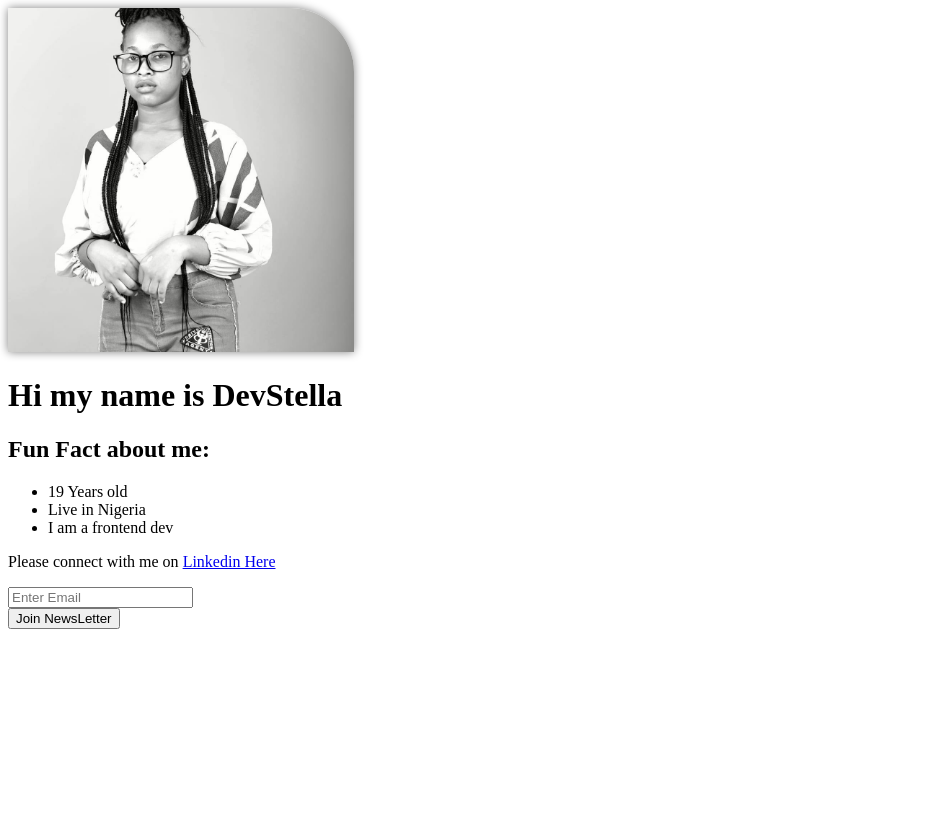
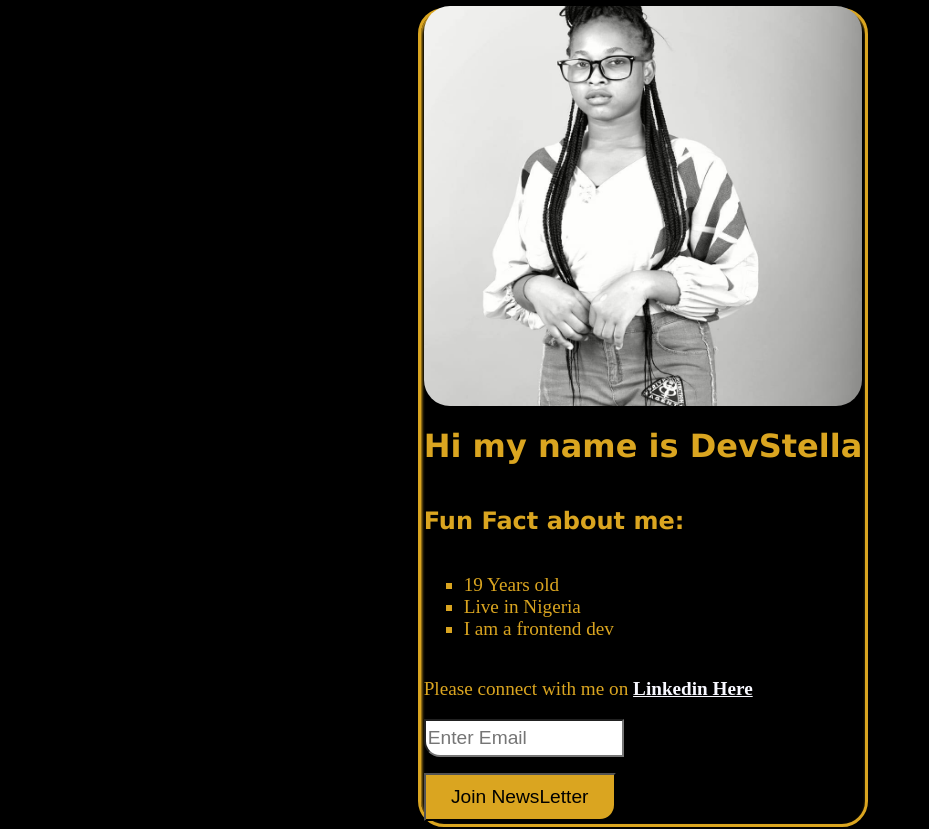
Before and after one commit to LadegbayeStella/myProfile, a plain HTML site: page index.html in a window 1280 px wide. Shown: the whole page, without its empty margins (0-929 px from the left). Before the commit the page ends 800 px from the top, so only its background shows below. Drawn offline with Linux system fonts and the light colour scheme.

Commit message:
adding styling to my page

```diff
--- a/css/style.css
+++ b/css/style.css
@@ -1,11 +1,72 @@
-/* *{
-    margin: 0;
-    padding: 0;
-    box-sizing: border-box;
-} */
+body {
+    background-color: black;
+    color: goldenrod;
+    display: grid;
+    place-content: center;
+}
 
-img{
+img {
+    margin-top: -0.5rem;
+    border-radius: 22px;
+    border-radius: 26px;
+    width: 100%;
+    height: 400px;
+}
+
+div {
     box-shadow: 0 0 10px gray;
-    /* border-radius: 2rem; */
-border-top-right-radius: 4rem;
+    border: 3px solid goldenrod;
+    box-shadow: inset 1px 2px 3px;
+    position: relative;
+    width: 100%;
+    height: 100%;
+    display: grid;
+    place-content: center;
+    border-radius: 26px;
 }
+
+h1 {
+    font-family: 'Lucida Sans', 'Lucida Sans Regular', 'Lucida Grande', 'Lucida Sans Unicode', Geneva, Verdana, sans-serif;
+}
+
+h2 {
+    font-family: 'Lucida Sans', 'Lucida Sans Regular', 'Lucida Grande', 'Lucida Sans Unicode', Geneva, Verdana, sans-serif;
+}
+
+ul {
+    font-size: 1.2rem;
+}
+
+ul li {
+    list-style-type: square;
+}
+
+
+p {
+    font-size: 1.2rem;
+}
+
+p a {
+    font-weight: bolder;
+    color: ghostwhite;
+}
+
+input {
+    display: block;
+    height: 2rem;
+    width: 12rem;
+    font-size: 1.2rem;
+    border-bottom-left-radius: 1rem;
+}
+
+button {
+    margin-top: 1rem;
+    color: black;
+    display: block;
+    height: 3rem;
+    width: 12rem;
+    background-color: goldenrod;
+    border-bottom-right-radius: 1rem;
+    font-size: 1.2rem;
+    cursor: pointer;
+}
--- a/index.html
+++ b/index.html
@@ -1,5 +1,6 @@
 <!DOCTYPE html>
 <html lang="en">
+
 <head>
     <meta charset="UTF-8">
     <meta http-equiv="X-UA-Compatible" content="IE=edge">
@@ -7,8 +8,12 @@
     <link rel="stylesheet" href="./css/style.css">
     <title>Personal </title>
 </head>
+
 <body>
-    <img src="./img/stella picture.jpg" alt="mypic" height="344px" >
+    <div>
+
+
+        <img src="./img/stella picture.jpg" alt="mypic">
         <h1>Hi my name is DevStella</h1>
         <h2>Fun Fact about me:</h2>
         <ul>
@@ -16,9 +21,13 @@
             <li>Live in Nigeria</li>
             <li>I am a frontend dev</li>
         </ul>
-    <p>Please connect with me on <a href="https://www.linkedin.com/in/stella-ladegbaye/" target="_blank">Linkedin Here</a></p>
+        <p>Please connect with me on <a href="https://www.linkedin.com/in/stella-ladegbaye/" target="_blank">Linkedin
+                Here</a></p>
 
-    <input type="text" placeholder="Enter Email"> <br>
+        <input type="text" placeholder="Enter Email">
         <button>Join NewsLetter</button>
+
+    </div>
 </body>
+
 </html>
```
Lines whose indentation alone changed are shown as unchanged.
